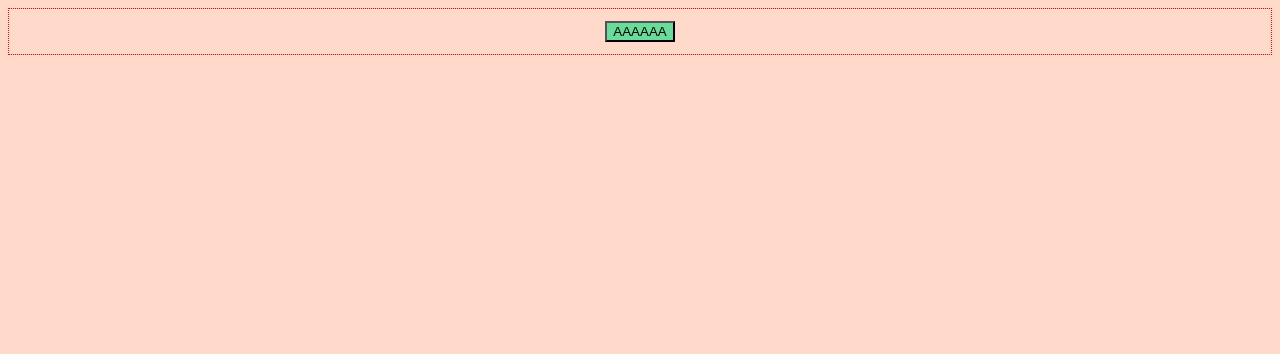
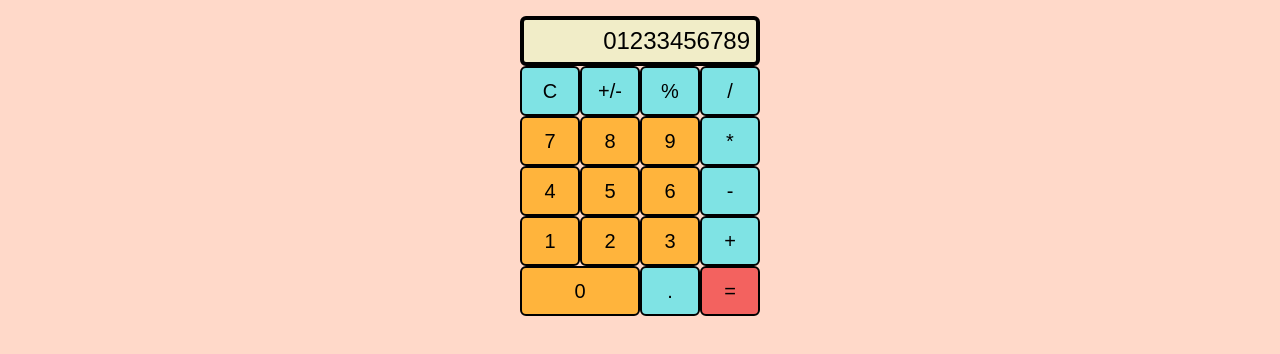
Before and after one commit to patrickasdf/calculator, a plain HTML site: page index.html in a window 1280 px wide. Drawn offline with Linux system fonts and the light colour scheme.

Commit message:
edit index.html and style.css to display calculator visually

```diff
--- a/index.html
+++ b/index.html
@@ -8,8 +8,39 @@
     <title>Calculator</title>
 </head>
 <body>
-    <div class="container">
-
+<div class="container">
+    <div class="row1">
+        <button class="display">01233456789</button>
     </div>
+    <div class="row2">
+        <button class="clear">C</button>
+        <button class="plusMinus">+/-</button>
+        <button class="percent">%</button>
+        <button class="divide">/</button>
+    </div>
+    <div class="row3">
+        <button class="digit">7</button>
+        <button class="digit">8</button>
+        <button class="digit">9</button>
+        <button class="multiply">*</button>
+    </div>
+    <div class="row4">
+        <button class="digit">4</button>
+        <button class="digit">5</button>
+        <button class="digit">6</button>
+        <button class="subtract">-</button>
+    </div>
+    <div class="row5">
+        <button class="digit">1</button>
+        <button class="digit">2</button>
+        <button class="digit">3</button>
+        <button class="add">+</button>
+    </div>
+    <div class="row6">
+        <button class="digit zero">0</button>
+        <button class="decimal">.</button>
+        <button class="equals">=</button>
+    </div>
+</div>
 </body>
 </html>
--- a/script.js
+++ b/script.js
@@ -1,9 +1,9 @@
 const container = document.querySelector(".container");
 document.body.appendChild(container);
 
-const buttonGrid = document.createElement("button");
-buttonGrid.textContent = "AAAAAA";
-container.appendChild(buttonGrid);
+//const buttonGrid = document.createElement("button");
+//buttonGrid.textContent = "AAAAAA";
+//container.appendChild(buttonGrid);
 
 function add(a,b) {
     console.log(a + b);
--- a/style.css
+++ b/style.css
@@ -4,22 +4,48 @@ body {
     align-items: center;
     flex-direction: column;
     background-color: rgba(255, 160, 122, 0.4);
-    border: 1px dotted red;
 }
 
 .container {
-    display: flex;
-    justify-content: space-between;
-    align-items: center;
-    background-color: rgba(0, 0, 255, 0.151);
     max-width: 500px;
     min-height: auto;
-    margin: 12px;
+    margin: 8px;
+}
+
+.row2, .row3, .row4, .row5, .row6 {
+    display: flex;
 }
 
 button {
     display: flex;
-    background-color: rgba(0, 255, 106, 0.514);
-    min-width: 10px;
-    min-height: 10px;
+    justify-content: center;
+    align-items: center;;
+    background-color: rgba(0, 238, 255, 0.5);
+    min-width: 60px;
+    min-height: 50px;
+    border-radius: 6px;
+    font-size: 20px;
+    font-weight: 520;
+    border: 2px solid black;
 }
+
+.digit {
+    background-color: rgba(255, 166, 0, 0.7);
+}
+
+.display {
+    display: flex;
+    justify-content: flex-end;
+    font-size: 24px;
+    min-width: 240px;
+    background-color: rgba(240, 240, 200, 0.9);
+    border: 4px solid black;
+}
+
+.equals {
+    background-color: rgba(240, 69, 69, 0.8);
+}
+
+.digit.zero {
+    flex-grow: 2;
+}
```
